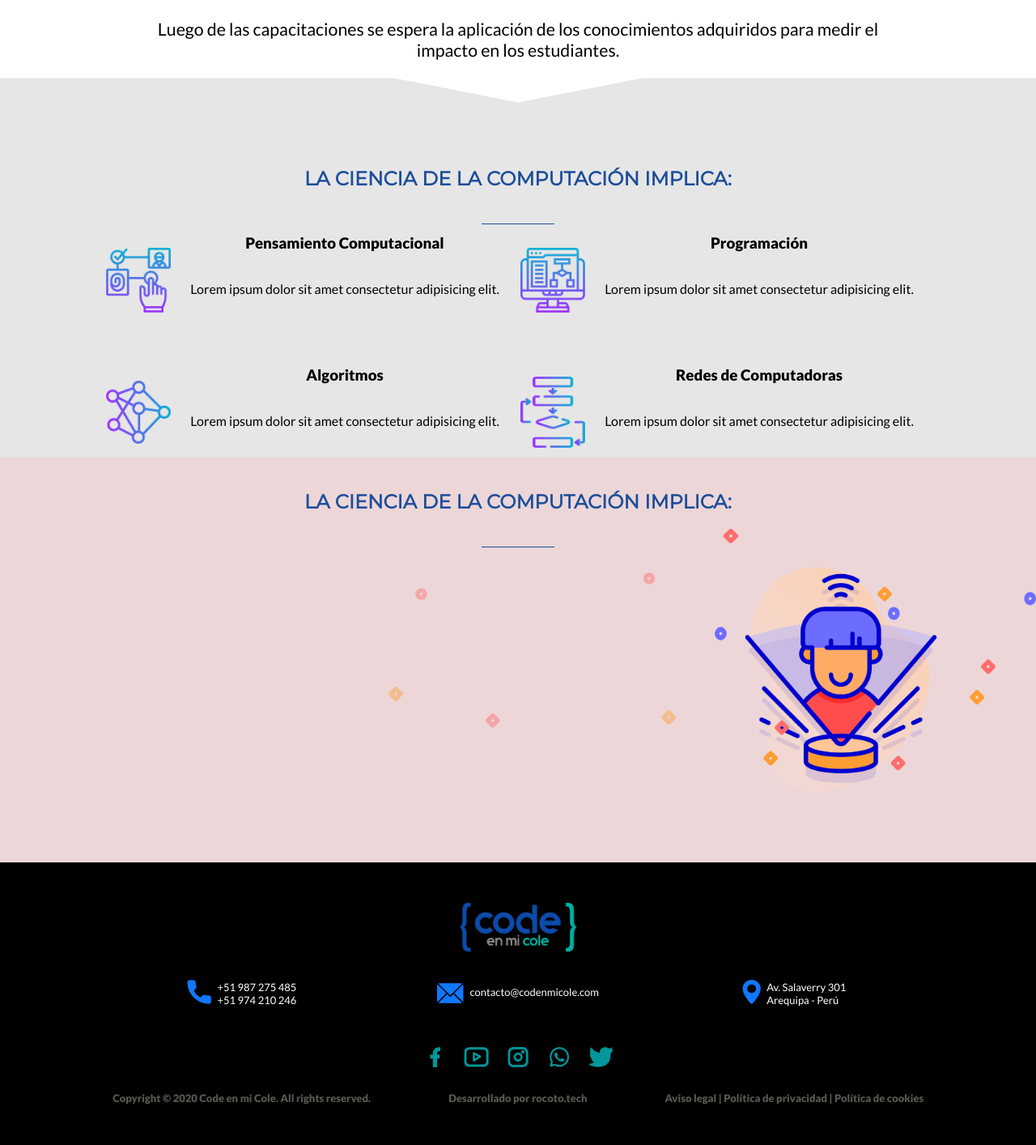
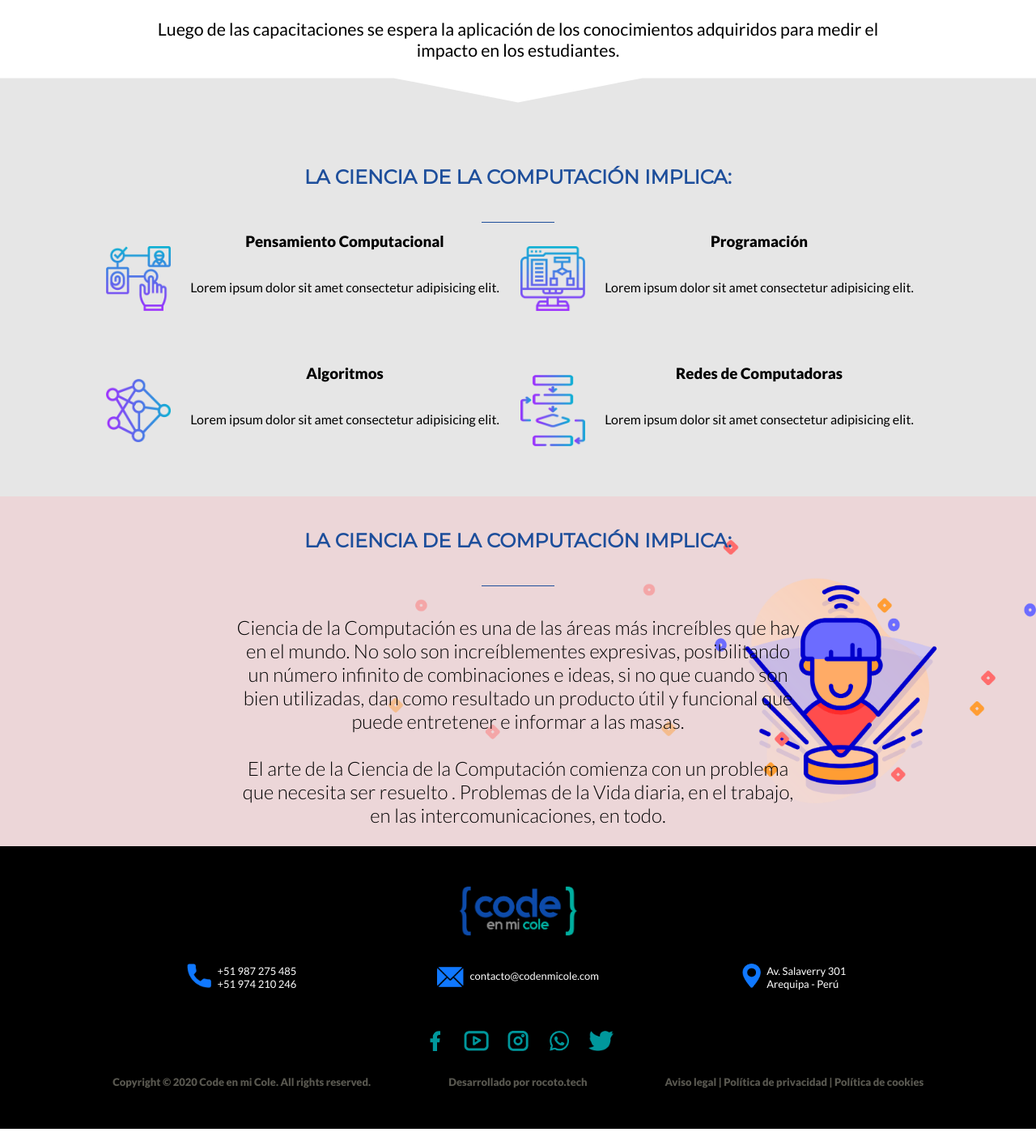
Before and after one commit to margarcuae/Code-en-mi-Cole-Website, a PHP site: page /docente.php in a window 1280 px wide. Shown: the part 787-2201 px from the top of the page at 81% size. Run offline with PHP 8.4, Linux system fonts and the light colour scheme.

Commit message:
docente - finished

```diff
--- a/conference.php
+++ b/conference.php
@@ -15,6 +15,11 @@
             <button id="btn-saber" class="boton">
                 SABER MÁS
             </button>
+
+            <br>
+            <br>
+            <br>
+            <br>
 
         </div>
         <?php include("footer.php"); ?>
--- a/docente.php
+++ b/docente.php
@@ -64,6 +64,12 @@
 
         <div class="center" id="seccion3">
             <h2 id="title3" class="font-montserrat">LA CIENCIA DE LA COMPUTACIÓN IMPLICA: <br><br> <hr id="raya"> </h2>
+            <p class="font-lato" style="display: inline-block; width: 700px; font-size: 18pt; font-weight: lighter;">
+                Ciencia de la Computación es una de las áreas más increíbles que hay en el mundo. No solo son increíblementes expresivas, posibilitando un número infinito de combinaciones e ideas, si no que cuando son bien utilizadas, dan como resultado un producto útil y funcional que puede entretener e informar a las masas.
+                <br>
+                <br>
+                El arte de la Ciencia de la Computación comienza con un problema que necesita ser resuelto . Problemas de la Vida diaria, en el trabajo, en las intercomunicaciones, en todo.
+            </p>
         </div>
 
 
@@ -108,12 +114,14 @@
         height:100px;
         clip-path: polygon(0 0,0 100%,100% 100%,100% 0,62% 0, 50% 30px,38% 0);
         background-color: #e6e6e6;
+        margin-bottom: -2px;
     }
 
     #seccion2{
         padding: 0px;
         background-color: #e6e6e6;
         margin:0;
+        padding-bottom: 50px;
     }
 
     #raya{
@@ -149,12 +157,12 @@
     #seccion3{
 
         width: 100%;
-        height: 500px;
         background-color: #ecd6d8;
         background-image:url('img/docentes-seccion2.png');
         background-size: 800px;
         background-repeat: no-repeat;
         background-position: right;
+
     }
 
 
--- a/head.php
+++ b/head.php
@@ -2,7 +2,7 @@
 <meta name="viewport" content="width=device-width, initial-scale=1.0">
 <title>CEMC</title>
 
-<link href="https://fonts.googleapis.com/css2?family=Lato:wght@400;900&family=Montserrat&display=swap" rel="stylesheet">
+<link href="https://fonts.googleapis.com/css2?family=Lato:wght@300;400;900&family=Montserrat&display=swap" rel="stylesheet">
 
 
 <link rel="stylesheet" href="css/main.css">
```
